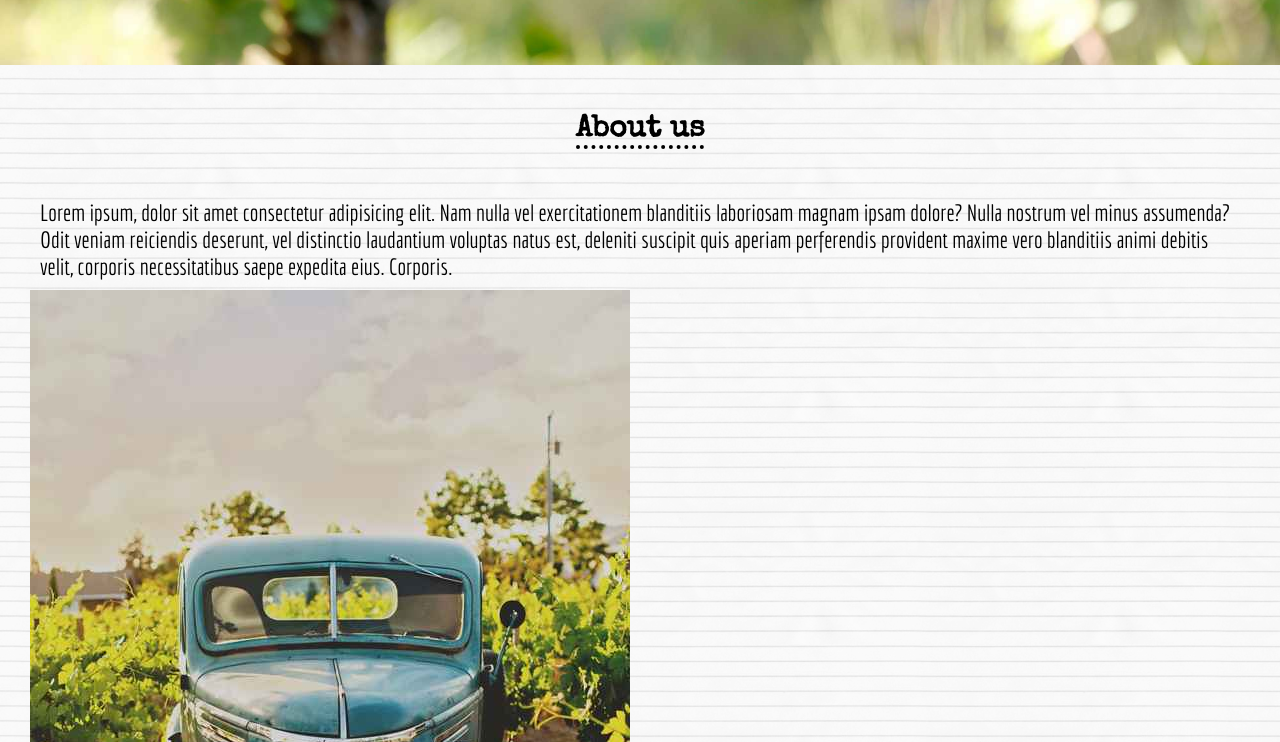
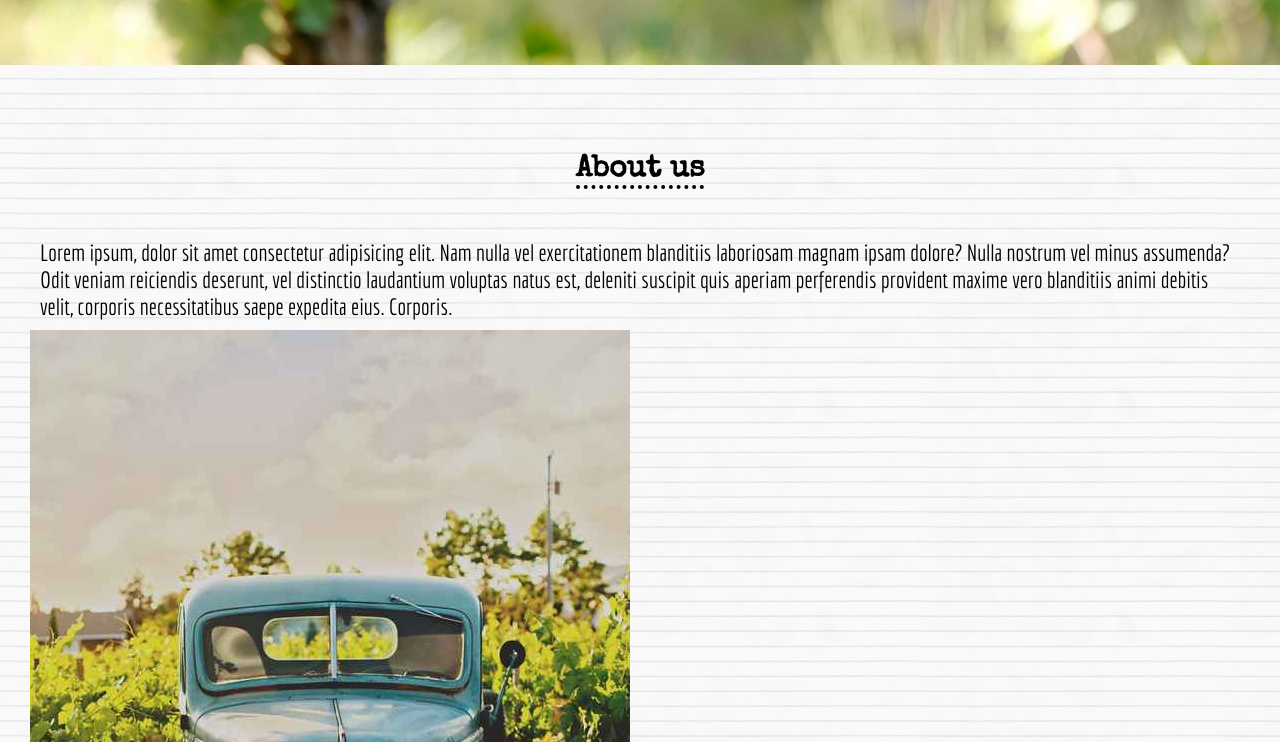
Before and after one commit to starskynder/Chateau-Roux, a website: page index.html in a window 1280 px wide. Shown: the part 738-1480 px from the top of the page. Drawn offline with nearby package versions, Linux system fonts and the light colour scheme; files that its build step writes are made by us from their sources.

Commit message:
Increase padding

```diff
--- a/sass/layout/_about.scss
+++ b/sass/layout/_about.scss
@@ -3,7 +3,7 @@
   @include flex-row-wrap;
 
   justify-content: center;
-  padding: 5rem 2rem;
+  padding: 9rem 2rem;
   background-color: $white;
   background-image: url(../img/lined_paper.png);
 
```
